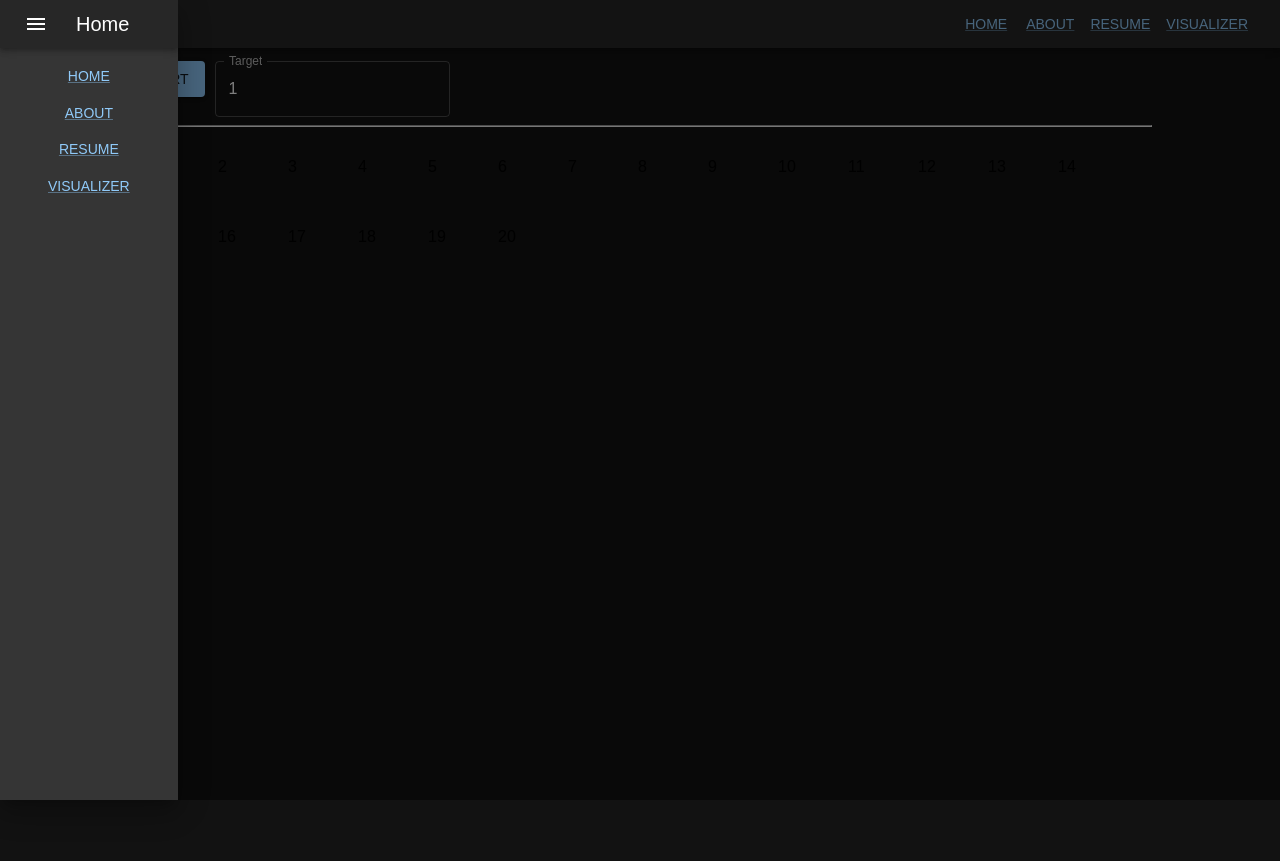
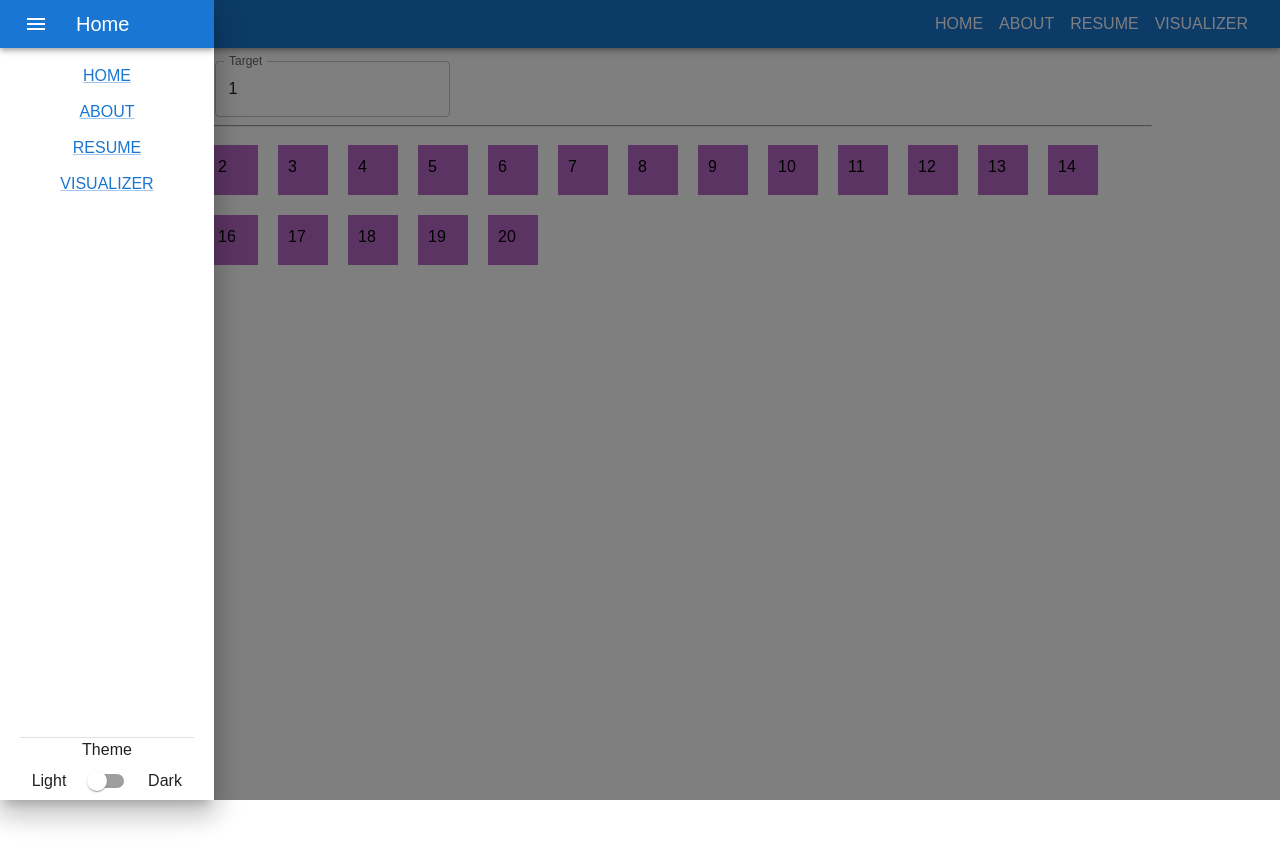
Before and after one commit to IsaacYocum/portfolio, a React (Create React App) app: page /portfolio/visualizer in a window 1280 px wide. Both pictures are taken after a click on the button "menu". Built offline with nearby package versions, Linux system fonts and the light colour scheme.

Commit message:
finish theme

```diff
--- a/src/App.tsx
+++ b/src/App.tsx
@@ -1,20 +1,46 @@
-import React, { FC } from 'react';
+import React, { FC, useState } from 'react';
 import logo from './logo.svg';
 import { Box } from '@mui/system';
 import Navbar from './components/navbar/Navbar';
 import { Outlet } from "react-router-dom"
 import './App.css'
+import { CssBaseline } from '@mui/material';
+import { createTheme, ThemeProvider } from '@mui/material/styles';
 
 type AppProps = { content?: React.ReactNode }
 
-let App: FC<AppProps> = ({ content }) => {
+let App: FC<AppProps> = () => {
+
+  let [themeState, setThemeState] = useState(false);
+
+  const defaultTheme = createTheme({
+    typography: {
+      fontFamily: [
+        'sans-serif',
+      ].join(','),
+    },
+    palette: {
+      mode: !themeState ? 'light' : 'dark'
+    }
+  })
+
+  let handleThemeChange = (theme: boolean) => {
+    setThemeState(theme);
+  }
+
   return (
-    <Box sx={{ flexGrow: 1, height: '100%' }} >
-      <Navbar />
-      <div id="content">
-        <Outlet />
-      </div>
-    </Box >
+    <ThemeProvider theme={defaultTheme} >
+      <CssBaseline />
+      <Box sx={{ flexGrow: 1, height: '100%' }} >
+        <Navbar
+          themeSelected={themeState}
+          onThemeChange={handleThemeChange}
+        />
+        <div id="content">
+          <Outlet />
+        </div>
+      </Box >
+    </ThemeProvider >
   );
 }
 
--- a/src/components/Home.tsx
+++ b/src/components/Home.tsx
@@ -1,10 +1,6 @@
 import { Typography } from "@mui/material";
-import { useTheme, withTheme } from "@mui/material/styles";
 
 let Home = () => {
-  const theme = useTheme();
-  console.log(theme)
-
   return (
     <Typography variant="body1">home</Typography>
   )
--- a/src/components/navbar/Navbar.css
+++ b/src/components/navbar/Navbar.css
@@ -1,5 +1,14 @@
 .drawer {
+  display: flex;
+  flex-direction: column;
+  flex-grow: 1;
+  margin-left: 20px;
+  margin-right: 20px;
+}
+
+.three-columns-grid {
   display: grid;
-  margin-left: 40px;
-  margin-right: 40px;
+  grid-auto-rows: 1fr;
+  grid-template-columns: 1fr 1fr 1fr;
+  align-items: center;
 }
--- a/src/components/navbar/Navbar.tsx
+++ b/src/components/navbar/Navbar.tsx
@@ -1,12 +1,18 @@
-import { AppBar, Button, Drawer, IconButton, Toolbar, Typography, Link as LinkBase, useTheme } from '@mui/material';
-import { Link } from "react-router-dom"
+import { useTheme } from '@mui/material';
 import MenuIcon from '@mui/icons-material/Menu';
-import { useState } from 'react';
+import { AppBar, Button, Divider, Drawer, IconButton, Link as LinkBase, Switch, Toolbar, Typography } from '@mui/material';
+import { ChangeEvent, FC, ReactNode, useState } from 'react';
+import { Link } from "react-router-dom";
 import routes from '../../routes/routes';
-import './Navbar.css'
+import './Navbar.css';
 
-let Navbar = () => {
-  const theme = useTheme()
+interface AppProps {
+  themeSelected: boolean,
+  onThemeChange: (theme: boolean) => void;
+}
+
+let Navbar: FC<AppProps> = ({ themeSelected, onThemeChange }) => {
+  let theme = useTheme()
   let [title, setTitle] = useState('Home')
   let [drawerOpen, setDrawerOpen] = useState(false)
 
@@ -19,28 +25,35 @@ let Navbar = () => {
     setDrawerOpen(open);
   }
 
+  let handleThemeClick = (event: ChangeEvent<HTMLInputElement>) => {
+    onThemeChange(event.target.checked)
+  }
+
   function createLinks(fromDrawer = false) {
-    return routes[1].children?.map(route => (
+    let linkSx: any = undefined;
+    if (theme.palette.mode === 'light' && !fromDrawer) {
+      linkSx = { color: theme.palette.primary.contrastText }
+    }
+
+    let links = routes[1].children?.map(route => (
       <Button
         key={route.path}
-        color='secondary'
         onClick={() => clickLink(route.title, fromDrawer)}
       >
         <LinkBase
           to={route.path}
           component={Link}
         >
-          {route.title}
+          <Typography {...linkSx}>{route.title}</Typography>
         </LinkBase>
-      </Button>
+      </Button >
     ));
+
+    return links;
   }
 
-  let drawer = (
-    <Drawer
-      open={drawerOpen}
-      onClose={() => toggleDrawer(false)}
-    >
+  let createAppBar = (openDrawer: boolean, children?: ReactNode[]) => {
+    return (
       <AppBar position="static" style={{ marginBottom: '10px' }}>
         <Toolbar variant="dense">
           <IconButton
@@ -49,41 +62,45 @@ let Navbar = () => {
             color="inherit"
             aria-label="menu"
             sx={{ mr: 2 }}
-            onClick={() => toggleDrawer(false)}
+            onClick={() => toggleDrawer(openDrawer)}
           >
             <MenuIcon />
           </IconButton>
           <Typography variant="h6" component="div" sx={{ flexGrow: 1 }}>
             {title}
           </Typography>
+          {children}
         </Toolbar>
       </AppBar>
+    )
+  }
+
+  let drawer = (
+    <Drawer
+      open={drawerOpen}
+      onClose={() => toggleDrawer(false)}
+    >
+      {createAppBar(false)}
       <div className='drawer'>
         {createLinks(true)}
+        <div style={{ marginTop: 'auto', textAlign: 'center' }}>
+          <Divider />
+          <Typography>Theme</Typography>
+          <div className='three-columns-grid'>
+            <Typography>Light</Typography>
+            <Switch checked={themeSelected} onChange={handleThemeClick} />
+            <Typography>Dark</Typography>
+          </div>
+        </div>
       </div>
     </Drawer >
   )
 
   return (
-    <AppBar position="static" style={{ marginBottom: '10px' }}>
+    <div id="navbar">
       {drawer}
-      <Toolbar variant="dense">
-        <IconButton
-          size="large"
-          edge="start"
-          color="inherit"
-          aria-label="menu"
-          sx={{ mr: 2 }}
-          onClick={() => toggleDrawer(true)}
-        >
-          <MenuIcon />
-        </IconButton>
-        <Typography variant="h6" component="div" sx={{ flexGrow: 1 }}>
-          {title}
-        </Typography>
-        {createLinks()}
-      </Toolbar>
-    </AppBar>
+      {createAppBar(true, createLinks())}
+    </div>
   )
 }
 
--- a/src/components/visualizer/Visualizer.tsx
+++ b/src/components/visualizer/Visualizer.tsx
@@ -1,4 +1,4 @@
-import { Button, TextField, useTheme } from "@mui/material";
+import { Box, Button, PaletteColor, TextField, useTheme } from "@mui/material";
 import { ChangeEvent, useState } from "react";
 import './Visualizer.css'
 
@@ -70,8 +70,8 @@ let Visualizer = () => {
   };
 
   interface Style {
-    backgroundColor?: string;
-    background?: string;
+    backgroundColor?: any;
+    background?: any;
     transition?: string;
     height?: string;
     width?: string;
@@ -105,6 +105,10 @@ let Visualizer = () => {
       colors.push('red')
     }
 
+    if (colors.length === 0) {
+      style.background = theme.palette.secondary.light
+    }
+
     if (colors.length > 0) {
       style.color = 'gold'
     }
@@ -126,15 +130,17 @@ let Visualizer = () => {
 
   let handleChangeTarget = (event: React.ChangeEvent<HTMLInputElement>) => {
     const re = /^[0-9\b]+$/;
-    if (event.target.value === '') {
-      setTarget(event.target.value)
+    let value = event.target.value;
+
+    if (value === '') {
+      setTarget(value)
       setError('Must be a number')
-    } else if (re.test(event.target.value)) {
-      if (testArray.includes(parseInt(event.target.value))) {
-        setTarget(event.target.value)
+    } else if (re.test(value)) {
+      if (testArray.includes(parseInt(value))) {
+        setTarget(value)
         setError('')
       } else {
-        setTarget(event.target.value)
+        setTarget(value)
         setError('Target must be in array')
       }
     } else {
--- a/src/index.tsx
+++ b/src/index.tsx
@@ -1,4 +1,4 @@
-import React from 'react';
+import React, { useState } from 'react';
 import ReactDOM from 'react-dom/client';
 import './index.css';
 import reportWebVitals from './reportWebVitals';
@@ -7,21 +7,8 @@ import {
   RouterProvider,
 } from "react-router-dom";
 import routes from './routes/routes';
-import { createTheme, ThemeProvider } from '@mui/material/styles';
-import { CssBaseline } from '@mui/material';
 
 const router = createBrowserRouter(routes)
-
-const theme = createTheme({
-  typography: {
-    fontFamily: [
-      'sans-serif',
-    ].join(','),
-  },
-  palette: {
-    mode: 'dark'
-  }
-})
 
 const root = ReactDOM.createRoot(
   document.getElementById('root') as HTMLElement
@@ -29,10 +16,7 @@ const root = ReactDOM.createRoot(
 
 root.render(
   <React.StrictMode>
-    <ThemeProvider theme={theme}>
-      <CssBaseline />
-      <RouterProvider router={router} />
-    </ThemeProvider>
+    <RouterProvider router={router} />
   </React.StrictMode>
 );
 
```
